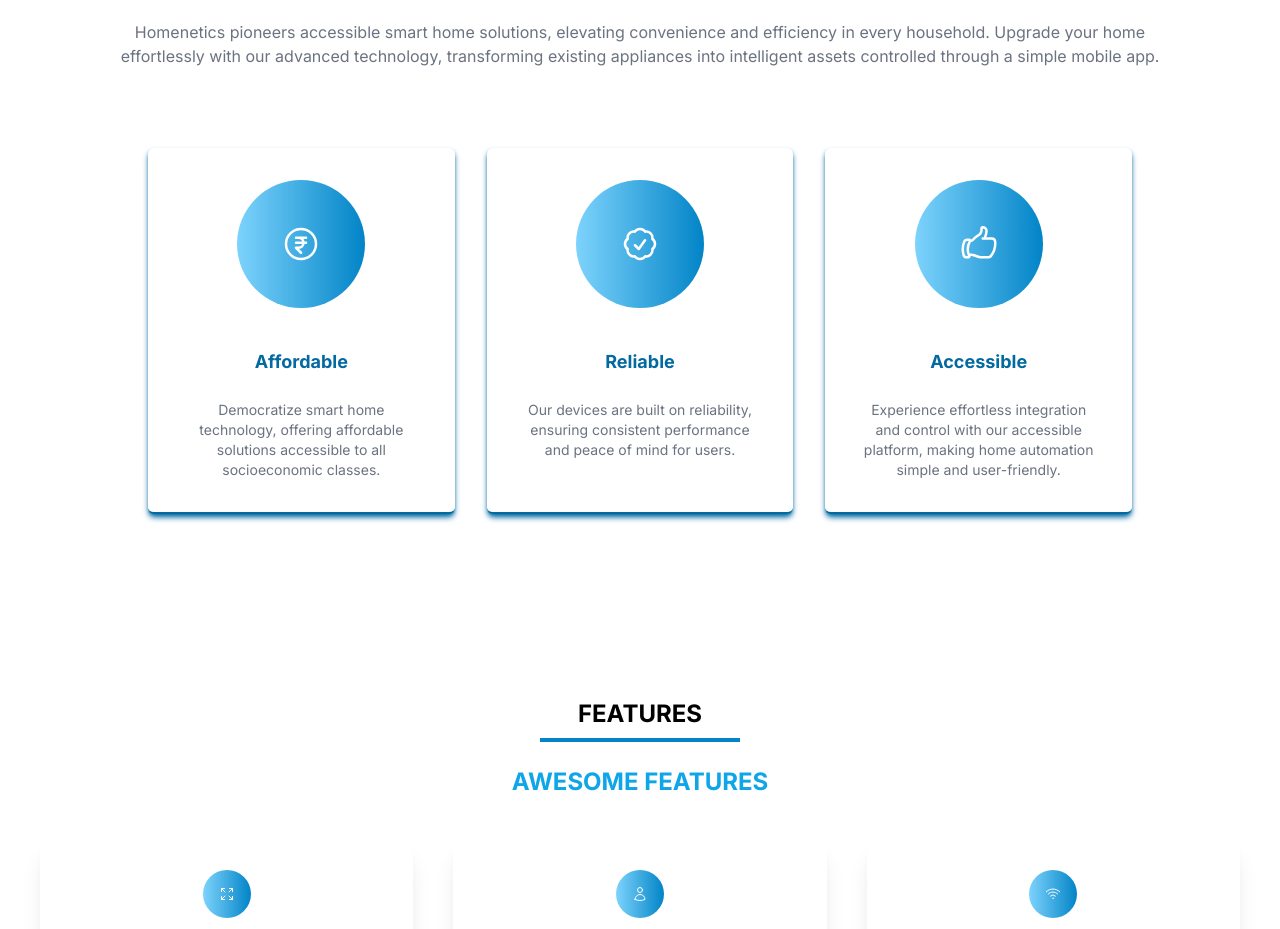
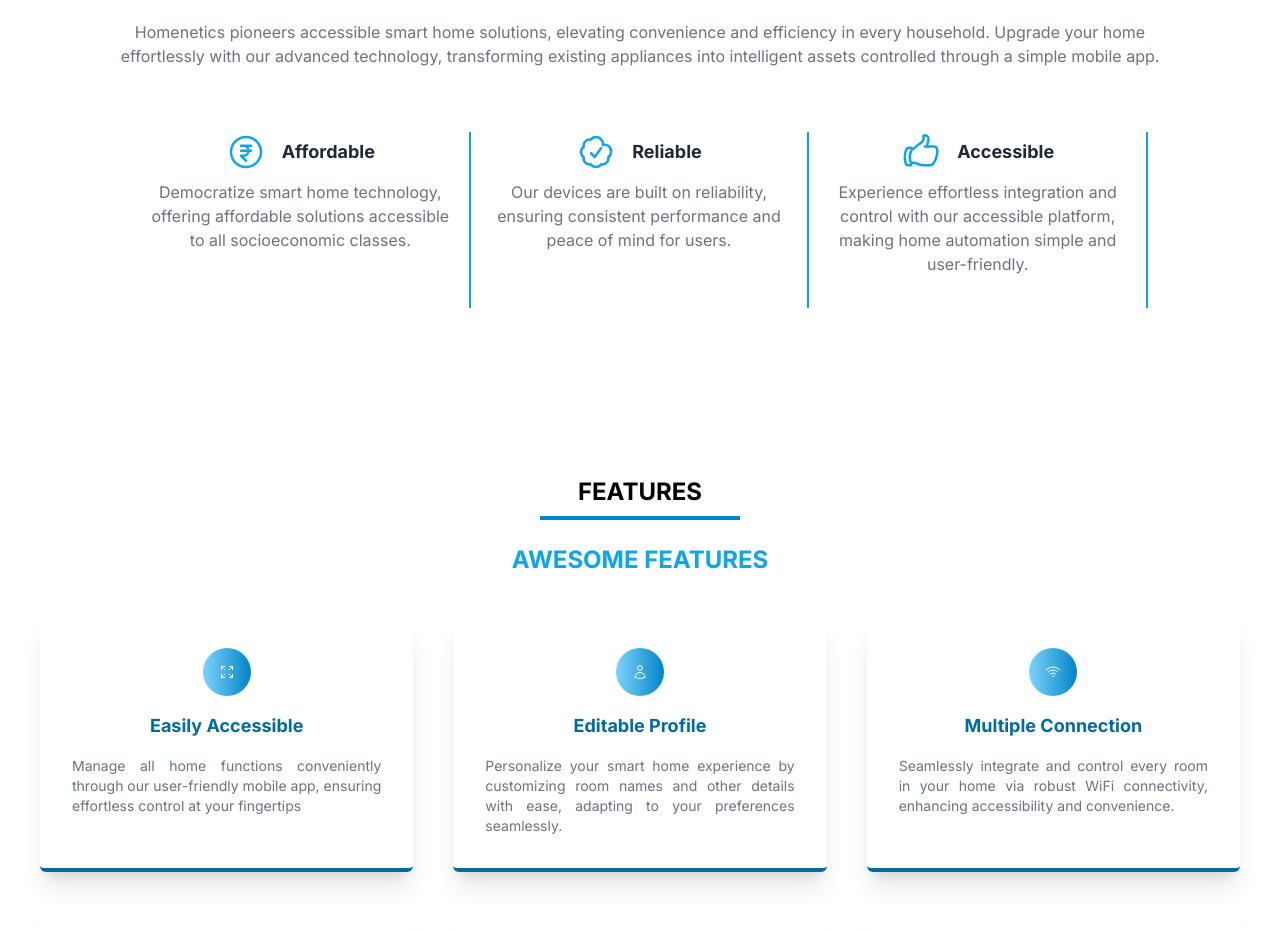
Before and after one commit to HomiesTech/Website, a Next.js app: page / in a window 1280 px wide. Shown: the part 1040-1969 px from the top of the page. Built offline with nearby package versions, Linux system fonts and the light colour scheme.

Commit message:
UI changes

```diff
--- a/app/Pages/About.js
+++ b/app/Pages/About.js
@@ -34,7 +34,7 @@
         <path
           strokeLinecap="round"
           strokeLinejoin="round"
-          d="M9 12.75 11.25 15 15 9.75M21 12c0 1.268-.63 2.39-1.593 3.068a3.745 3.745 0 0 1-1.043 3.296 3.745 3.745 0 0 1-3.296 1.043A3.745 3.745 0 0 1 12 21c-1.268 0-2.39-.63-3.068-1.593a3.746 3.746 0 0 1-3.296-1.043 3.745 3.745 0 0 1-1.043-3.296A3.745 3.745 0 0 1 3 12c0-1.268.63-2.39 1.593-3.068a3.745 3.745 0 0 1 1.043-3.296 3.746 3.746 0 0 1 3.296-1.043A3.746 3.746 0 0 1 12 3c1.268 0 2.39.63 3.068 1.593a3.746 3.746 0 0 1 3.296 1.043 3.746 3.746 0 0 1 1.043 3.296A3.745 3.745 0 0 1 21 12Z"
+          d="M9 12.75 11.25 15 15 9.75M21 12c0 1.268-.63 2.39-1.593 3.068a3.745 3.745 0 0 1-1.043 3.296 3.745 3.745 0 0 1-3.296 1.043A3.745 3.745 0 0 1 12 21c-1.268 0-2.39-.63-3.068-1.593a3.746 3.746 0 0 1-3.296-1.043 3.745 3.745 0 0 1-1.043-3.296A3.745 3.745 0 0 1 3 12c0-1.268.63-2.39 1.593-3.068a3.745 3.745 0 0 1 1.043-3.296 3.746 3.746 0 0 1 3.296-1.043A3.746 3.746 0 0 1 12 3c1.268 0 2.39.63 3.068 1.593a3.746 3.746 0 0 1 1.043 3.296A3.745 3.745 0 0 1 21 12Z"
         />
       </svg>
     ),
@@ -90,26 +90,34 @@
         {aboutContent.sections.map((section, index) => (
           <div
             key={index}
-            className="flex flex-col items-center w-full md:w-1/3 px-4 mb-8 bg-white  border-b-2  shadow-md shadow-sky-700 border-sky-700 p-4 rounded-md md:m-4 transition-transform transform hover:scale-110 duration-500 ease-in-out"
+            className="flex flex-col items-center w-full md:w-1/3 px-4 mb-8 bg-white  border-b-2 border-sky-500 md:pb-8 pb-4 md:mb-0 md:border-b-0 md:border-r-2"
           >
-            <div className="flex text-white items-center p-4 m-4 justify-center rounded-full bg-gradient-to-r from-sky-300 to-sky-600 h-32 w-32">
-              {icons[section.icon]}
+            <div className="flex items-center mb-2">
+              <motion.div
+                className="mr-4 text-sky-500"
+                initial={{ y: -20, opacity: 0 }}
+                whileInView={{ y: 0, opacity: 1 }}
+                viewport={{ once: true }}
+                transition={{ duration: 0.6, delay: 0.2 }}
+              >
+                {icons[section.icon]}
+              </motion.div>
+              <motion.h2
+                className="text-lg font-bold text-gray-800"
+                initial={{ y: -20, opacity: 0 }}
+                whileInView={{ y: 0, opacity: 1 }}
+                viewport={{ once: true }}
+                transition={{ duration: 0.6, delay: 0.4 }}
+              >
+                {section.title}
+              </motion.h2>
             </div>
-            <motion.h3
-              className="text-sky-700 text-center font-bold text-lg p-2 mt-4"
+            <motion.p
+              className="text-center text-md text-gray-500"
               initial={{ y: -20, opacity: 0 }}
               whileInView={{ y: 0, opacity: 1 }}
               viewport={{ once: true }}
               transition={{ duration: 0.6, delay: 0.6 }}
-            >
-              {section.title}
-            </motion.h3>
-            <motion.p
-              className="text-center text-gray-500 p-2 m-2 text-sm"
-              initial={{ y: -20, opacity: 0 }}
-              whileInView={{ y: 0, opacity: 1 }}
-              viewport={{ once: true }}
-              transition={{ duration: 0.6, delay: 0.8 }}
             >
               {section.description}
             </motion.p>
--- a/package.json
+++ b/package.json
@@ -9,7 +9,7 @@
     "lint": "next lint"
   },
   "dependencies": {
-
+    "@babel/core": "^7.25.2",
     "@radix-ui/react-dialog": "^1.1.1",
     "@react-spring/web": "^9.7.4",
     "@stitches/react": "^1.2.8",
@@ -20,7 +20,6 @@
     "react-dom": "^18.3.1",
     "react-icons": "^5.2.1",
     "react-leaflet": "^4.2.1",
-
     "react-scroll": "^1.9.0",
     "react-toastify": "^10.0.5",
     "tw-elements": "^2.0.0"
```
Also changed, not shown: 1 other file (tests, documents, lock files or other folders).
